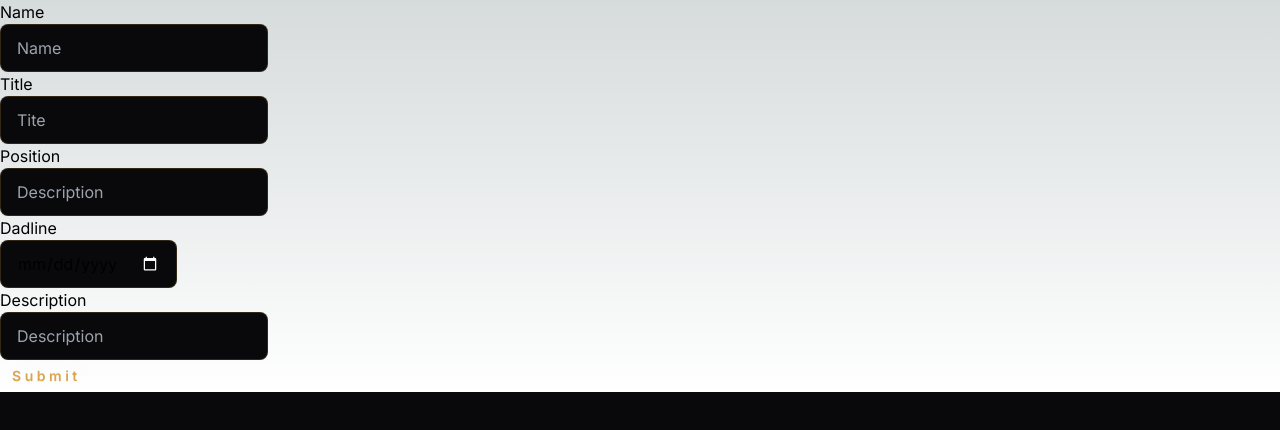
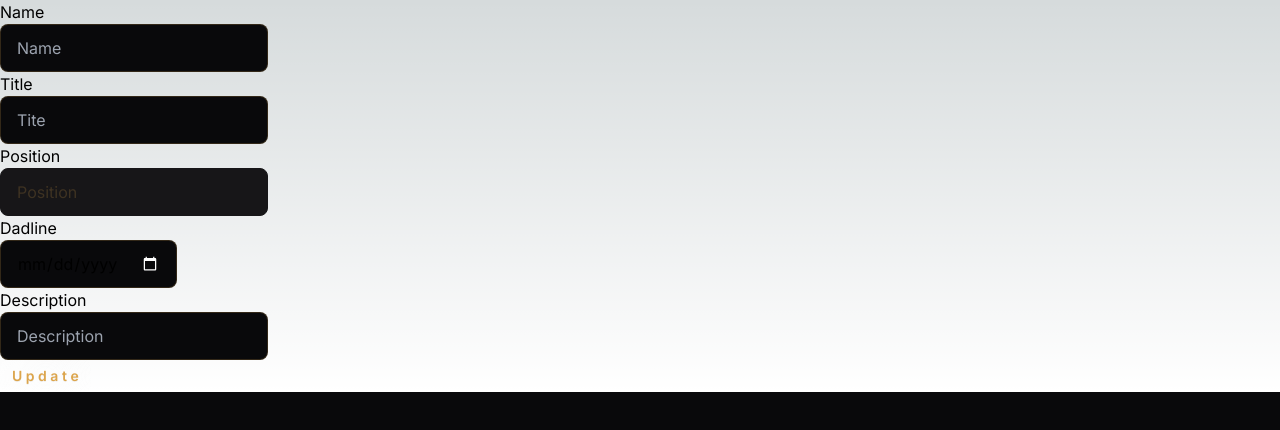
Before and after one commit to Anamul9901/new-repo-ts, a Next.js app: page /tasks/1 in a window 1280 px wide. Shown: the top 430 px of the page. Built offline with nearby package versions, Linux system fonts and the light colour scheme; no server answers.

Commit message:
update option added

```diff
--- a/src/component/TaskUpdate/TaskUpdate.js
+++ b/src/component/TaskUpdate/TaskUpdate.js
@@ -20,7 +20,6 @@ const TaskUpdate = () => {
   const task2 = task[0];
   //   console.log(task2);
 
-  //   const { name, title, dadline, description, position, author }
   const name = task2?.name;
   const title = task2?.title;
   const dadline = task2?.dadline;
@@ -31,6 +30,20 @@ const TaskUpdate = () => {
 
   const handleUpdateTask = (e) => {
     e.preventDefault();
+    const form = e.target;
+    const name = form.name.value;
+    const title = form.title.value;
+    const dadline = form.dadline.value;
+    const description = form.description.value;
+    const position = task2?.position;
+    const author = task2?.author;
+    const updateData = { name, title, dadline, description, position, author };
+    console.log("update-", name, title, dadline, description, position, author);
+
+    axios
+      .put(`https://ph-job-tasks.vercel.app/tasks/${id}`, updateData)
+      .then((res) => console.log(res.data))
+      .catch((err) => console.log(err));
   };
   return (
     <div className="max-w-7xl mx-auto w-full h-screen">
@@ -66,10 +79,11 @@ const TaskUpdate = () => {
               <div className="w-full">
                 <h2>Position</h2>
                 <input
+                  disabled
                   defaultValue={position}
                   type="text"
-                  name="description"
-                  placeholder="Description"
+                  name="position"
+                  placeholder="Position"
                   className="input input-bordered w-full "
                 />
               </div>
@@ -99,8 +113,8 @@ const TaskUpdate = () => {
               </div>
             </div>
 
-            <button className="btn text-white btn-sm hover:bg-white glass w-full bg-[#de9c33c6] font-bold hover:text-[#090909]">
-              S u b m i t
+            <button className="btn uppercase text-white btn-sm hover:bg-white glass w-full bg-[#de9c33c6] font-bold hover:text-[#090909]">
+              U p d a t e
             </button>
           </div>
         </form>
```
